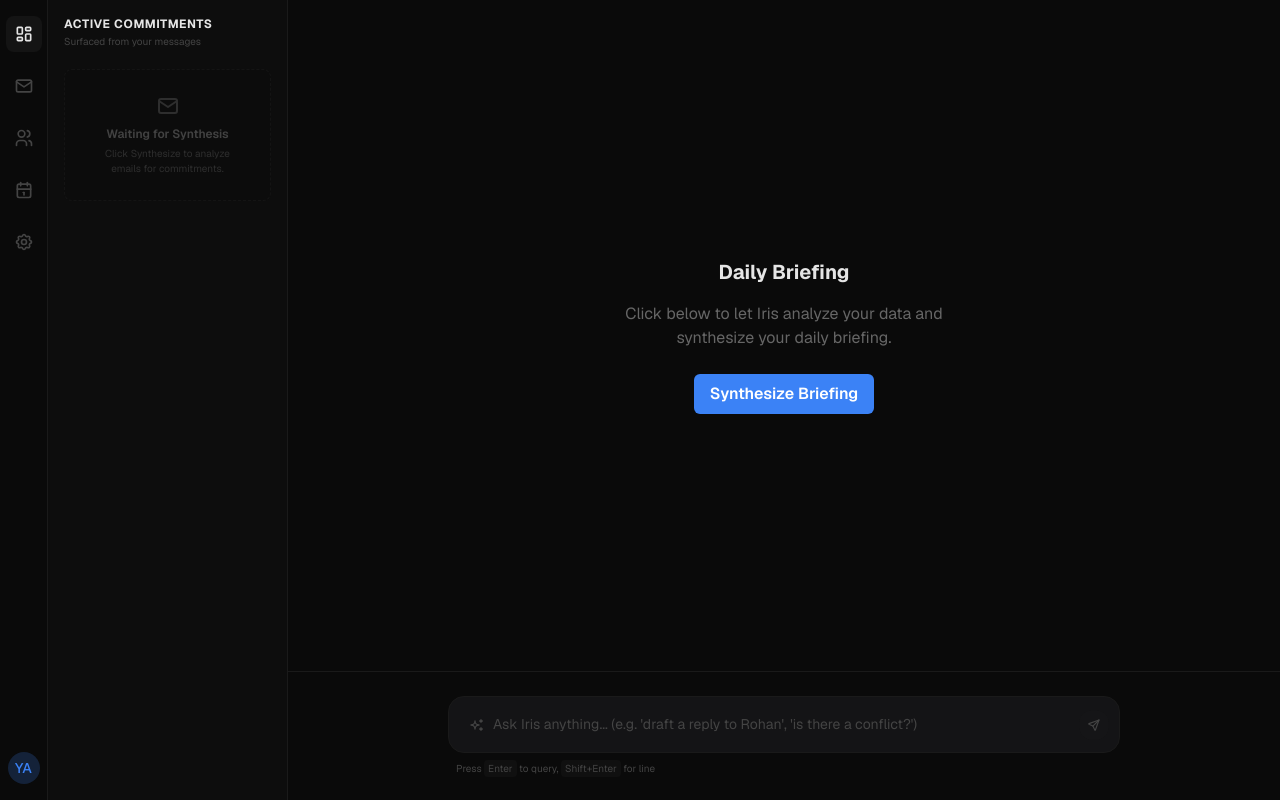
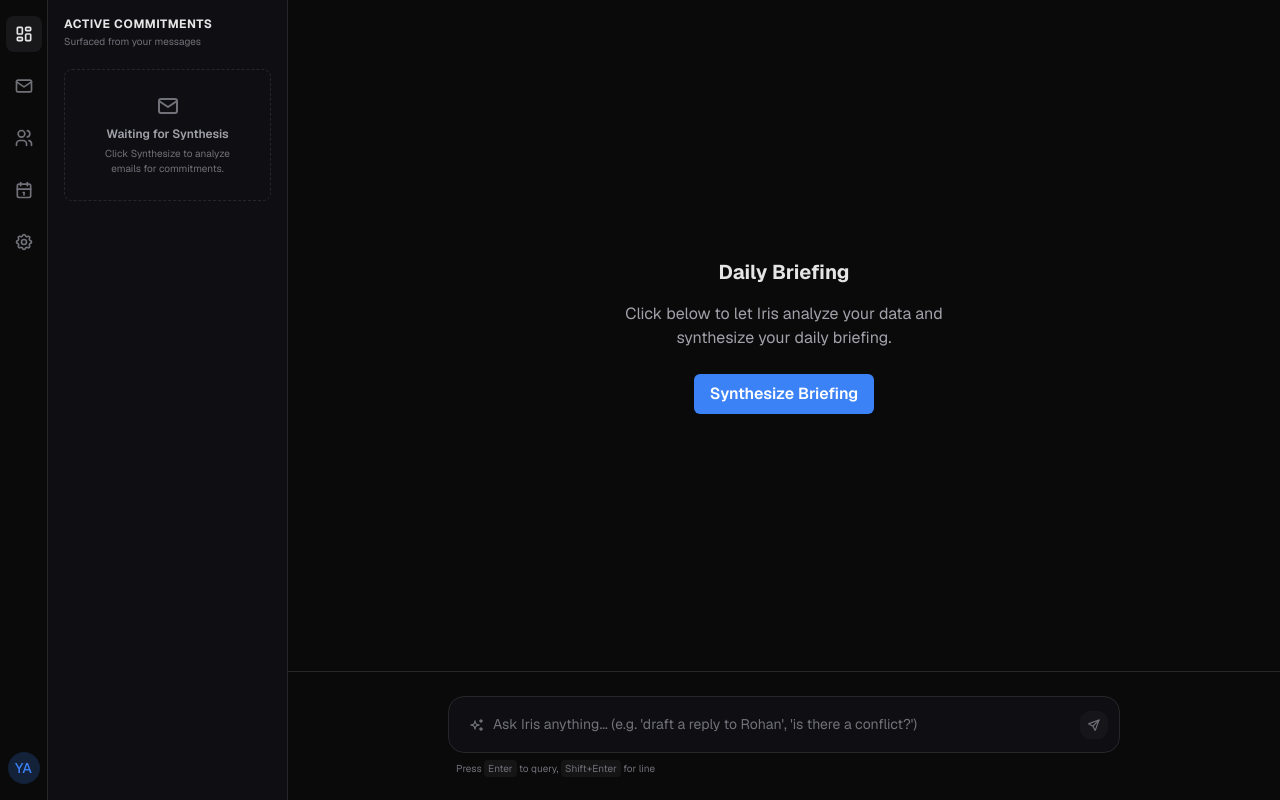
Before and after one commit to Yashika-Agrawal/Iris, a Next.js app in the folder client/: page /briefing in a window 1280 px wide. Built offline with nearby package versions, Linux system fonts and the light colour scheme.

Commit message:
feat: implement persistent AI co-pilot chat interface and meeting briefing components

```diff
--- a/client/app/api/synthesize-people/route.ts
+++ b/client/app/api/synthesize-people/route.ts
@@ -40,7 +40,7 @@ export async function POST(req: Request) {
           id: z.string(),
           name: z.string(),
           email: z.string(),
-          avatar: z.string().optional(),
+          avatar: z.string().nullable(),
           lastContact: z.string(),
           openQuestions: z.array(z.string()),
           pendingFollowups: z.number(),
--- a/client/app/briefing/page.tsx
+++ b/client/app/briefing/page.tsx
@@ -27,13 +27,13 @@ function BriefingSidebar({ initialCommitments = [], hasGenerated = false }: { in
 
       <div className="flex flex-col gap-3 overflow-y-auto flex-1">
         {!hasGenerated ? (
-          <div className="flex flex-col items-center justify-center p-6 text-center border border-dashed border-border rounded-lg bg-surface/50 opacity-60">
+          <div className="flex flex-col items-center justify-center p-6 text-center border border-dashed border-border rounded-lg bg-surface">
             <IconMail size={24} className="text-muted mb-2" />
             <p className="text-xs text-secondary font-semibold">Waiting for Synthesis</p>
             <p className="text-[10px] text-muted mt-1">Click Synthesize to analyze emails for commitments.</p>
           </div>
         ) : commitments.length === 0 ? (
-          <div className="flex flex-col items-center justify-center p-6 text-center border border-dashed border-border rounded-lg bg-surface/50 opacity-60">
+          <div className="flex flex-col items-center justify-center p-6 text-center border border-dashed border-border rounded-lg bg-surface">
             <IconCheck size={24} className="text-accent-green mb-2" />
             <p className="text-xs text-secondary font-semibold">No Active Commitments</p>
             <p className="text-[10px] text-muted mt-1">You have no outstanding promises to follow up on.</p>
--- a/client/app/globals.css
+++ b/client/app/globals.css
@@ -14,12 +14,12 @@
   --font-mono: var(--font-mono);
 
   --color-base: #0a0a0a;
-  --color-surface: #0d0d0d;
-  --color-elevated: #141414;
-  --color-border: #1a1a1a;
-  --color-border-strong: #2a2a2a;
-  --color-muted: #444444;
-  --color-secondary: #666666;
+  --color-surface: #0f0f13;
+  --color-elevated: #18181b;
+  --color-border: #27272a;
+  --color-border-strong: #3f3f46;
+  --color-muted: #71717a;
+  --color-secondary: #a1a1aa;
   --color-primary: #e5e5e5;
   --color-accent-blue: #3b82f6;
   --color-accent-green: #10b981;
--- a/client/app/settings/page.tsx
+++ b/client/app/settings/page.tsx
@@ -69,7 +69,7 @@ function SettingsContent() {
       <div className="flex items-center justify-between border-b border-border pb-4">
         <div>
           <h1 className="text-xl font-bold tracking-tight mb-1">Settings</h1>
-          <p className="text-xs text-secondary font-mono">Scope: Multi-tenant client configuration</p>
+          <p className="text-xs text-secondary font-mono">Manage your integrations and account configuration.</p>
         </div>
         <Link
           href="/mail"
@@ -87,29 +87,7 @@ function SettingsContent() {
         </div>
       )}
 
-      {/* Tenant Context Panel */}
-      <div className="p-5 rounded-lg border border-border bg-surface flex flex-col gap-4">
-        <div>
-          <h2 className="text-sm font-semibold mb-1">Active Tenant ID</h2>
-          <p className="text-xs text-secondary">
-            Switching the tenant ID swaps the database and API context. All email and calendar data will be scoped to this user.
-          </p>
-        </div>
-        <div className="flex gap-2">
-          <input
-            type="text"
-            className="flex-1 px-3 py-2 bg-elevated border border-border rounded text-sm focus:outline-none focus:border-border-strong font-mono"
-            value={tenantId}
-            onChange={(e) => setTenantId(e.target.value)}
-          />
-          <button
-            onClick={() => handleSwitchTenant(tenantId)}
-            className="px-4 py-2 bg-elevated hover:bg-border-strong border border-border rounded text-xs font-mono transition"
-          >
-            Apply Tenant
-          </button>
-        </div>
-      </div>
+
 
       {/* Integrations Cards */}
       <div className="flex flex-col gap-4">
@@ -127,7 +105,7 @@ function SettingsContent() {
               )}
             </div>
             <p className="text-xs text-secondary max-w-md">
-              Allow Iris to fetch, classify, and draft responses for email threads scoped to <strong>{tenantId}</strong>.
+              Allow Iris to fetch, classify, and draft responses for your email threads automatically.
             </p>
           </div>
           <div>
@@ -152,7 +130,7 @@ function SettingsContent() {
               )}
             </div>
             <p className="text-xs text-secondary max-w-md">
-              Allow Iris to schedule meetings and check availability scoped to <strong>{tenantId}</strong>.
+              Allow Iris to schedule meetings and check availability on your Google Calendar.
             </p>
           </div>
           <div>
--- a/client/components/calendar/MeetingBrief.tsx
+++ b/client/components/calendar/MeetingBrief.tsx
@@ -66,15 +66,6 @@ export function MeetingBrief({ event, thread, isVisible, onDismiss }: MeetingBri
             </div>
           )}
 
-          <div className="flex flex-col gap-1.5">
-            <span className="text-[10px] font-mono text-muted uppercase tracking-wider">
-              OPEN ACTION ITEMS
-            </span>
-            <ul className="list-disc list-inside text-secondary pl-1 flex flex-col gap-1">
-              <li>Share updated deck ← from last meeting thread</li>
-            </ul>
-          </div>
-
           <div className="flex items-center gap-3 mt-1.5">
             {thread && (
               <button
--- a/client/components/layout/AppShell.tsx
+++ b/client/components/layout/AppShell.tsx
@@ -73,7 +73,7 @@ export function AppShell({ nav, sidebar, main }: AppShellProps) {
                   animate={{ opacity: 1, y: 0, scale: 1 }}
                   exit={{ opacity: 0, y: 30, scale: 0.98 }}
                   transition={{ type: 'spring', damping: 20, stiffness: 150 }}
-                  className="bg-[#0b0b0c]/95 backdrop-blur-xl border border-border rounded-2xl shadow-2xl max-h-[350px] overflow-y-auto mb-2 flex flex-col"
+                  className="bg-surface/95 backdrop-blur-xl border border-border rounded-2xl shadow-2xl max-h-[350px] overflow-y-auto mb-2 flex flex-col"
                 >
                   <div className="flex justify-between items-center px-4 py-2 border-b border-border/60 bg-elevated/40 sticky top-0 backdrop-blur-md z-10">
                     <span className="text-[10px] font-mono text-secondary flex items-center gap-1.5 font-semibold">
@@ -96,7 +96,7 @@ export function AppShell({ nav, sidebar, main }: AppShellProps) {
             </AnimatePresence>
 
             {/* Chatbox Input Container */}
-            <div className="relative flex items-center bg-[#141416] border border-border hover:border-border-strong focus-within:border-accent-blue/70 focus-within:shadow-[0_0_15px_rgba(59,130,246,0.15)] rounded-2xl p-2.5 transition-all w-full">
+            <div className="relative flex items-center bg-surface border border-border hover:border-border-strong focus-within:border-accent-blue/70 focus-within:shadow-[0_0_15px_rgba(59,130,246,0.15)] rounded-2xl p-2.5 transition-all w-full">
               {/* Sparkle icon indicator */}
               <div className="pl-2.5 pr-2 text-muted">
                 <IconSparkles size={16} className={isStreaming ? "text-accent-blue animate-spin" : "text-muted"} />
```
